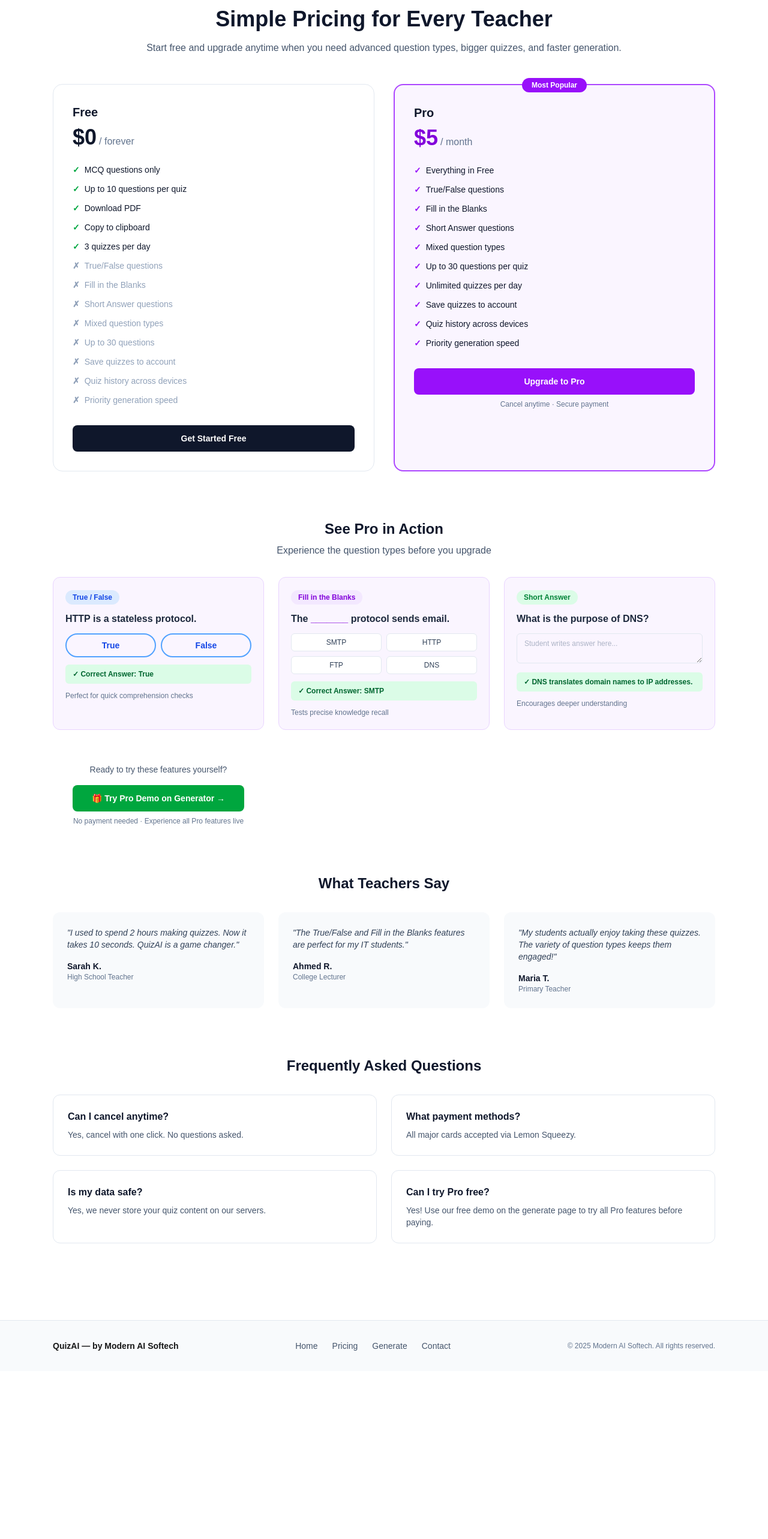
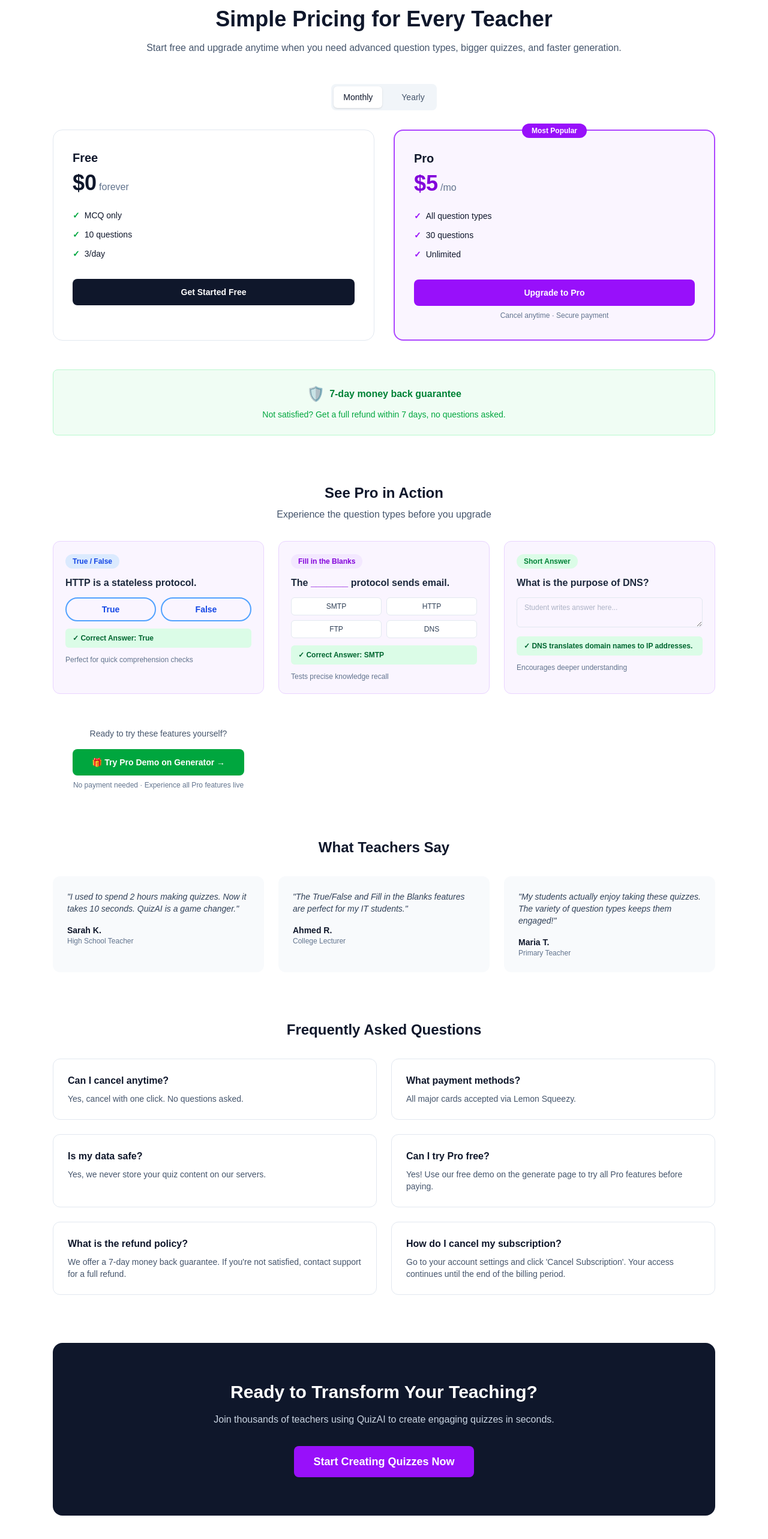
Before and after one commit to zahid14u/quiz-generator, a Next.js app: page /pricing in a window 1280 px wide. Shown: the part 120-2686 px from the top of the page at 60% size. Before the commit the page ends 2406 px from the top, so only its background shows below. Built offline with nearby package versions, Linux system fonts and the light colour scheme.

Commit message:
Pricing page updated

```diff
--- a/app/pricing/page.tsx
+++ b/app/pricing/page.tsx
@@ -1,16 +1,39 @@
 "use client";
 import Link from "next/link";
+import { useState } from "react";
 
 export default function PricingPage() {
+  const [isYearly, setIsYearly] = useState(false);
+  const proPrice = isYearly ? 36 : 5;
+  const proPeriod = isYearly ? "/yr" : "/mo";
+
   return (
     <main className="min-h-screen bg-white text-slate-900">
       <nav className="w-full bg-slate-900 text-white">
         <div className="mx-auto flex w-full max-w-6xl items-center justify-between gap-3 px-4 py-4 sm:px-6">
-          <Link href="/" className="text-lg font-bold tracking-tight sm:text-xl">QuizAI</Link>
+          <Link
+            href="/"
+            className="text-lg font-bold tracking-tight sm:text-xl"
+          >
+            QuizAI
+          </Link>
           <div className="flex items-center gap-2 sm:gap-3">
-            <Link href="/generate" className="rounded-md bg-white/10 px-3 py-2 text-sm font-medium transition hover:bg-white/20 sm:px-4">Generate</Link>
-            <Link href="/" className="rounded-md bg-white/10 px-3 py-2 text-sm font-medium transition hover:bg-white/20 sm:px-4">Home</Link>
-            <Link href="/contact" className="rounded-md bg-white/10 px-3 py-2 text-sm font-medium transition hover:bg-white/20 sm:px-4">
+            <Link
+              href="/generate"
+              className="rounded-md bg-white/10 px-3 py-2 text-sm font-medium transition hover:bg-white/20 sm:px-4"
+            >
+              Generate
+            </Link>
+            <Link
+              href="/"
+              className="rounded-md bg-white/10 px-3 py-2 text-sm font-medium transition hover:bg-white/20 sm:px-4"
+            >
+              Home
+            </Link>
+            <Link
+              href="/contact"
+              className="rounded-md bg-white/10 px-3 py-2 text-sm font-medium transition hover:bg-white/20 sm:px-4"
+            >
               Support
             </Link>
           </div>
@@ -19,82 +42,193 @@
 
       <div className="mx-auto max-w-6xl px-4 py-16 sm:px-6">
         <div className="text-center">
-          <h1 className="text-3xl font-bold sm:text-4xl">Simple Pricing for Every Teacher</h1>
-          <p className="mt-4 text-slate-600">Start free and upgrade anytime when you need advanced question types, bigger quizzes, and faster generation.</p>
+          <h1 className="text-3xl font-bold sm:text-4xl">
+            Simple Pricing for Every Teacher
+          </h1>
+          <p className="mt-4 text-slate-600">
+            Start free and upgrade anytime when you need advanced question
+            types, bigger quizzes, and faster generation.
+          </p>
         </div>
 
-        <div className="mt-12 grid gap-8 md:grid-cols-2">
+        <div className="mt-12 flex items-center justify-center">
+          <div className="flex items-center gap-4 rounded-lg bg-slate-100 p-1">
+            <button
+              onClick={() => setIsYearly(false)}
+              className={`rounded-md px-4 py-2 text-sm font-medium transition ${!isYearly ? "bg-white text-slate-900 shadow" : "text-slate-600"}`}
+            >
+              Monthly
+            </button>
+            <button
+              onClick={() => setIsYearly(true)}
+              className={`relative rounded-md px-4 py-2 text-sm font-medium transition ${isYearly ? "bg-white text-slate-900 shadow" : "text-slate-600"}`}
+            >
+              Yearly
+              {isYearly && (
+                <span className="absolute -top-2 -right-2 rounded-full bg-green-500 px-2 py-0.5 text-xs font-bold text-white">
+                  Save 40%
+                </span>
+              )}
+            </button>
+          </div>
+        </div>
+
+        <div className="mt-8 grid gap-8 md:grid-cols-2">
           <div className="rounded-2xl border border-slate-200 p-8">
             <h2 className="text-xl font-bold">Free</h2>
             <div className="mt-2 flex items-baseline gap-1">
               <span className="text-4xl font-bold">$0</span>
-              <span className="text-slate-500">/ forever</span>
+              <span className="text-slate-500">forever</span>
             </div>
             <ul className="mt-6 space-y-3 text-sm">
-              {["MCQ questions only","Up to 10 questions per quiz","Download PDF","Copy to clipboard","3 quizzes per day"].map(f => (
-                <li key={f} className="flex items-center gap-2"><span className="text-green-600 font-bold">✓</span>{f}</li>
-              ))}
-              {["True/False questions","Fill in the Blanks","Short Answer questions","Mixed question types","Up to 30 questions","Save quizzes to account","Quiz history across devices","Priority generation speed"].map(f => (
-                <li key={f} className="flex items-center gap-2 text-slate-400"><span className="font-bold">✗</span>{f}</li>
-              ))}
+              <li className="flex items-center gap-2">
+                <span className="text-green-600 font-bold">✓</span>MCQ only
+              </li>
+              <li className="flex items-center gap-2">
+                <span className="text-green-600 font-bold">✓</span>10 questions
+              </li>
+              <li className="flex items-center gap-2">
+                <span className="text-green-600 font-bold">✓</span>3/day
+              </li>
             </ul>
-            <Link href="/generate" className="mt-8 block w-full rounded-lg bg-slate-900 px-5 py-3 text-center text-sm font-semibold text-white transition hover:bg-slate-700">
+            <Link
+              href="/generate"
+              className="mt-8 block w-full rounded-lg bg-slate-900 px-5 py-3 text-center text-sm font-semibold text-white transition hover:bg-slate-700"
+            >
               Get Started Free
             </Link>
           </div>
 
           <div className="relative rounded-2xl border-2 border-purple-500 bg-purple-50 p-8">
-            <span className="absolute -top-3 left-1/2 -translate-x-1/2 rounded-full bg-purple-600 px-4 py-1 text-xs font-bold text-white">Most Popular</span>
+            <span className="absolute -top-3 left-1/2 -translate-x-1/2 rounded-full bg-purple-600 px-4 py-1 text-xs font-bold text-white">
+              Most Popular
+            </span>
             <h2 className="text-xl font-bold">Pro</h2>
             <div className="mt-2 flex items-baseline gap-1">
-              <span className="text-4xl font-bold text-purple-700">$5</span>
-              <span className="text-slate-500">/ month</span>
+              <span className="text-4xl font-bold text-purple-700">
+                ${proPrice}
+              </span>
+              <span className="text-slate-500">{proPeriod}</span>
+              {isYearly && (
+                <>
+                  <span className="ml-2 text-sm text-slate-400 line-through">
+                    $60
+                  </span>
+                  <span className="ml-2 text-sm text-green-600 font-semibold">
+                    Save $24
+                  </span>
+                  <div className="text-sm text-slate-500">just $3/mo</div>
+                </>
+              )}
             </div>
             <ul className="mt-6 space-y-3 text-sm">
-              {["Everything in Free","True/False questions","Fill in the Blanks","Short Answer questions","Mixed question types","Up to 30 questions per quiz","Unlimited quizzes per day","Save quizzes to account","Quiz history across devices","Priority generation speed"].map(f => (
-                <li key={f} className="flex items-center gap-2"><span className="text-purple-600 font-bold">✓</span>{f}</li>
-              ))}
+              <li className="flex items-center gap-2">
+                <span className="text-purple-600 font-bold">✓</span>All question
+                types
+              </li>
+              <li className="flex items-center gap-2">
+                <span className="text-purple-600 font-bold">✓</span>30 questions
+              </li>
+              <li className="flex items-center gap-2">
+                <span className="text-purple-600 font-bold">✓</span>Unlimited
+              </li>
             </ul>
-            <Link href="/generate" className="mt-8 block w-full rounded-lg bg-purple-600 px-5 py-3 text-center text-sm font-semibold text-white transition hover:bg-purple-700">
+            <Link
+              href="/generate"
+              className="mt-8 block w-full rounded-lg bg-purple-600 px-5 py-3 text-center text-sm font-semibold text-white transition hover:bg-purple-700"
+            >
               Upgrade to Pro
             </Link>
-            <p className="mt-2 text-center text-xs text-slate-500">Cancel anytime · Secure payment</p>
+            <p className="mt-2 text-center text-xs text-slate-500">
+              Cancel anytime · Secure payment
+            </p>
           </div>
+        </div>
+
+        <div className="mt-12 rounded-lg bg-green-50 border border-green-200 p-6 text-center">
+          <div className="flex items-center justify-center gap-2 text-green-700">
+            <span className="text-2xl">🛡️</span>
+            <span className="font-semibold">7-day money back guarantee</span>
+          </div>
+          <p className="mt-2 text-sm text-green-600">
+            Not satisfied? Get a full refund within 7 days, no questions asked.
+          </p>
         </div>
 
         <div className="mt-20">
           <h2 className="text-center text-2xl font-bold">See Pro in Action</h2>
-          <p className="mt-2 text-center text-slate-600">Experience the question types before you upgrade</p>
+          <p className="mt-2 text-center text-slate-600">
+            Experience the question types before you upgrade
+          </p>
           <div className="mt-8 grid gap-6 md:grid-cols-3">
             <div className="rounded-xl border border-purple-200 bg-purple-50 p-5">
-              <span className="inline-block rounded-full bg-blue-100 px-3 py-1 text-xs font-bold text-blue-700">True / False</span>
-              <p className="mt-3 font-semibold text-slate-800">HTTP is a stateless protocol.</p>
+              <span className="inline-block rounded-full bg-blue-100 px-3 py-1 text-xs font-bold text-blue-700">
+                True / False
+              </span>
+              <p className="mt-3 font-semibold text-slate-800">
+                HTTP is a stateless protocol.
+              </p>
               <div className="mt-3 grid grid-cols-2 gap-2">
-                <button className="rounded-full border-2 border-blue-400 py-2 text-sm font-semibold text-blue-700">True</button>
-                <button className="rounded-full border-2 border-blue-400 py-2 text-sm font-semibold text-blue-700">False</button>
+                <button className="rounded-full border-2 border-blue-400 py-2 text-sm font-semibold text-blue-700">
+                  True
+                </button>
+                <button className="rounded-full border-2 border-blue-400 py-2 text-sm font-semibold text-blue-700">
+                  False
+                </button>
               </div>
-              <div className="mt-3 rounded-md bg-green-100 px-3 py-2 text-xs font-semibold text-green-800">✓ Correct Answer: True</div>
-              <p className="mt-3 text-xs text-slate-500">Perfect for quick comprehension checks</p>
+              <div className="mt-3 rounded-md bg-green-100 px-3 py-2 text-xs font-semibold text-green-800">
+                ✓ Correct Answer: True
+              </div>
+              <p className="mt-3 text-xs text-slate-500">
+                Perfect for quick comprehension checks
+              </p>
             </div>
 
             <div className="rounded-xl border border-purple-200 bg-purple-50 p-5">
-              <span className="inline-block rounded-full bg-purple-100 px-3 py-1 text-xs font-bold text-purple-700">Fill in the Blanks</span>
-              <p className="mt-3 font-semibold text-slate-800">The <span className="font-bold text-purple-700">_______</span> protocol sends email.</p>
+              <span className="inline-block rounded-full bg-purple-100 px-3 py-1 text-xs font-bold text-purple-700">
+                Fill in the Blanks
+              </span>
+              <p className="mt-3 font-semibold text-slate-800">
+                The <span className="font-bold text-purple-700">_______</span>{" "}
+                protocol sends email.
+              </p>
               <div className="mt-3 grid grid-cols-2 gap-2">
-                {["SMTP","HTTP","FTP","DNS"].map(o => (
-                  <div key={o} className="rounded-md border border-slate-200 bg-white px-3 py-1.5 text-center text-xs text-slate-700">{o}</div>
+                {["SMTP", "HTTP", "FTP", "DNS"].map((o) => (
+                  <div
+                    key={o}
+                    className="rounded-md border border-slate-200 bg-white px-3 py-1.5 text-center text-xs text-slate-700"
+                  >
+                    {o}
+                  </div>
                 ))}
               </div>
-              <div className="mt-3 rounded-md bg-green-100 px-3 py-2 text-xs font-semibold text-green-800">✓ Correct Answer: SMTP</div>
-              <p className="mt-3 text-xs text-slate-500">Tests precise knowledge recall</p>
+              <div className="mt-3 rounded-md bg-green-100 px-3 py-2 text-xs font-semibold text-green-800">
+                ✓ Correct Answer: SMTP
+              </div>
+              <p className="mt-3 text-xs text-slate-500">
+                Tests precise knowledge recall
+              </p>
             </div>
 
             <div className="rounded-xl border border-purple-200 bg-purple-50 p-5">
-              <span className="inline-block rounded-full bg-green-100 px-3 py-1 text-xs font-bold text-green-700">Short Answer</span>
-              <p className="mt-3 font-semibold text-slate-800">What is the purpose of DNS?</p>
-              <textarea className="mt-3 w-full rounded-md border border-slate-200 px-3 py-2 text-xs text-slate-500" rows={2} placeholder="Student writes answer here..." readOnly />
-              <div className="mt-2 rounded-md bg-green-100 px-3 py-2 text-xs font-semibold text-green-800">✓ DNS translates domain names to IP addresses.</div>
-              <p className="mt-3 text-xs text-slate-500">Encourages deeper understanding</p>
+              <span className="inline-block rounded-full bg-green-100 px-3 py-1 text-xs font-bold text-green-700">
+                Short Answer
+              </span>
+              <p className="mt-3 font-semibold text-slate-800">
+                What is the purpose of DNS?
+              </p>
+              <textarea
+                className="mt-3 w-full rounded-md border border-slate-200 px-3 py-2 text-xs text-slate-500"
+                rows={2}
+                placeholder="Student writes answer here..."
+                readOnly
+              />
+              <div className="mt-2 rounded-md bg-green-100 px-3 py-2 text-xs font-semibold text-green-800">
+                ✓ DNS translates domain names to IP addresses.
+              </div>
+              <p className="mt-3 text-xs text-slate-500">
+                Encourages deeper understanding
+              </p>
             </div>
             <div className="mt-8 text-center">
               <p className="text-sm text-slate-600 mb-4">
@@ -117,10 +251,25 @@
           <h2 className="text-center text-2xl font-bold">What Teachers Say</h2>
           <div className="mt-8 grid gap-6 md:grid-cols-3">
             {[
-              { quote: "I used to spend 2 hours making quizzes. Now it takes 10 seconds. QuizAI is a game changer.", name: "Sarah K.", role: "High School Teacher" },
-              { quote: "The True/False and Fill in the Blanks features are perfect for my IT students.", name: "Ahmed R.", role: "College Lecturer" },
-              { quote: "My students actually enjoy taking these quizzes. The variety of question types keeps them engaged!", name: "Maria T.", role: "Primary Teacher" },
-            ].map(t => (
+              {
+                quote:
+                  "I used to spend 2 hours making quizzes. Now it takes 10 seconds. QuizAI is a game changer.",
+                name: "Sarah K.",
+                role: "High School Teacher",
+              },
+              {
+                quote:
+                  "The True/False and Fill in the Blanks features are perfect for my IT students.",
+                name: "Ahmed R.",
+                role: "College Lecturer",
+              },
+              {
+                quote:
+                  "My students actually enjoy taking these quizzes. The variety of question types keeps them engaged!",
+                name: "Maria T.",
+                role: "Primary Teacher",
+              },
+            ].map((t) => (
               <div key={t.name} className="rounded-xl bg-slate-50 p-6">
                 <p className="text-sm text-slate-700 italic">"{t.quote}"</p>
                 <div className="mt-4">
@@ -133,14 +282,36 @@
         </div>
 
         <div className="mt-20">
-          <h2 className="text-center text-2xl font-bold">Frequently Asked Questions</h2>
+          <h2 className="text-center text-2xl font-bold">
+            Frequently Asked Questions
+          </h2>
           <div className="mt-8 grid gap-6 md:grid-cols-2">
             {[
-              { q: "Can I cancel anytime?", a: "Yes, cancel with one click. No questions asked." },
-              { q: "What payment methods?", a: "All major cards accepted via Lemon Squeezy." },
-              { q: "Is my data safe?", a: "Yes, we never store your quiz content on our servers." },
-              { q: "Can I try Pro free?", a: "Yes! Use our free demo on the generate page to try all Pro features before paying." },
-            ].map(f => (
+              {
+                q: "Can I cancel anytime?",
+                a: "Yes, cancel with one click. No questions asked.",
+              },
+              {
+                q: "What payment methods?",
+                a: "All major cards accepted via Lemon Squeezy.",
+              },
+              {
+                q: "Is my data safe?",
+                a: "Yes, we never store your quiz content on our servers.",
+              },
+              {
+                q: "Can I try Pro free?",
+                a: "Yes! Use our free demo on the generate page to try all Pro features before paying.",
+              },
+              {
+                q: "What is the refund policy?",
+                a: "We offer a 7-day money back guarantee. If you're not satisfied, contact support for a full refund.",
+              },
+              {
+                q: "How do I cancel my subscription?",
+                a: "Go to your account settings and click 'Cancel Subscription'. Your access continues until the end of the billing period.",
+              },
+            ].map((f) => (
               <div key={f.q} className="rounded-xl border border-slate-200 p-6">
                 <h3 className="font-semibold">{f.q}</h3>
                 <p className="mt-2 text-sm text-slate-600">{f.a}</p>
@@ -148,6 +319,22 @@
             ))}
           </div>
         </div>
+
+        <div className="mt-20 rounded-2xl bg-slate-900 py-16 text-center text-white">
+          <h2 className="text-3xl font-bold">
+            Ready to Transform Your Teaching?
+          </h2>
+          <p className="mt-4 text-slate-300">
+            Join thousands of teachers using QuizAI to create engaging quizzes
+            in seconds.
+          </p>
+          <Link
+            href="/generate"
+            className="mt-8 inline-flex items-center gap-2 rounded-lg bg-purple-600 px-8 py-3 text-lg font-semibold text-white transition hover:bg-purple-700"
+          >
+            Start Creating Quizzes Now
+          </Link>
+        </div>
       </div>
     </main>
   );
```
Lines whose indentation alone changed are shown as unchanged.
